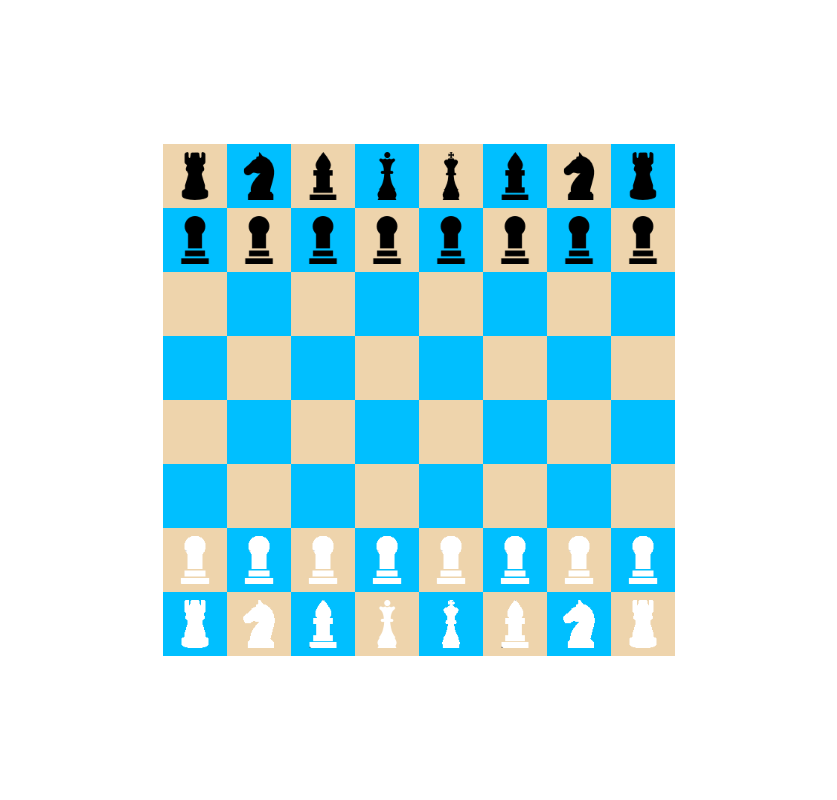
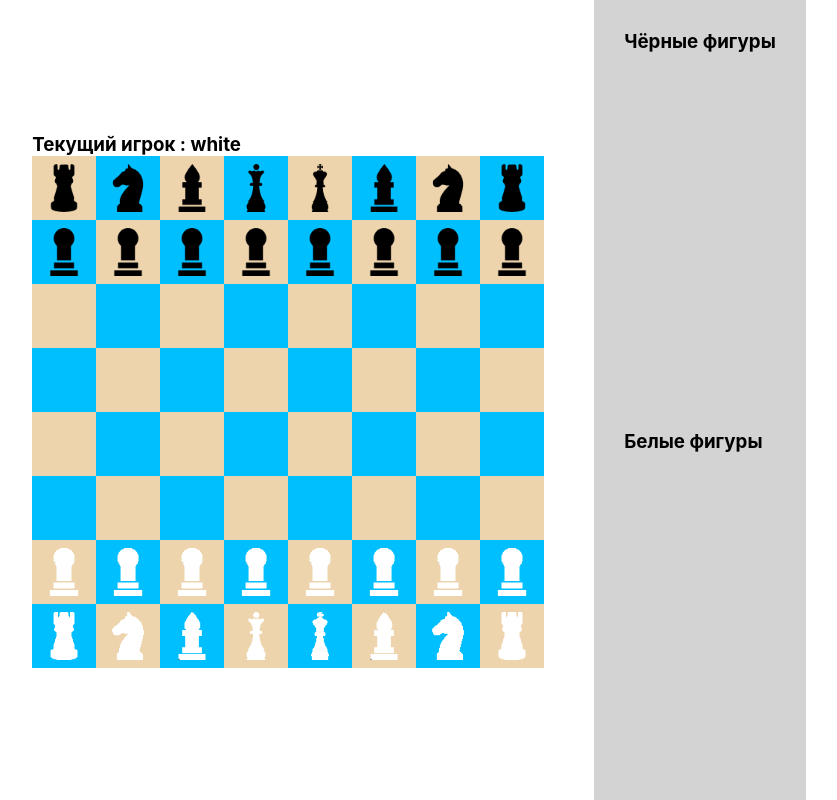
Before and after one commit to PavelZhandin/React_chess_game, a React (Create React App) app: page / in a window 1280 px wide. Shown: the whole page, without its empty margins (221-1058 px from the left). Built offline with nearby package versions, Linux system fonts and the light colour scheme.

Commit message:
implement lost figures logic and displaying, implement players turns

```diff
--- a/src/App.css
+++ b/src/App.css
@@ -51,3 +51,10 @@
   border-radius: 50%;
   background-color: #22c022;
 }
+
+.lost {
+  height: calc(50vh - 60px);
+  padding: 30px;
+  margin-left: 50px;
+  background-color: lightgray;
+}
--- a/src/App.tsx
+++ b/src/App.tsx
@@ -2,13 +2,21 @@ import { useEffect, useState } from "react";
 import "./App.css";
 import BoardComponent from "./components/BoardComponent";
 import { Board } from "./models/Board";
+import { Player } from "./models/Player";
+import { Colors } from "./models/Colors";
+import LostFigures from "./components/LostFigures";
 
 function App() {
   const [board, setBoard] = useState(new Board());
+  const [whitePlayer, setWhitePlayer] = useState(new Player(Colors.WHITE));
+  const [blackPlayer, setBlackPlayer] = useState(new Player(Colors.BLACK));
+  const [currentPlayer, setCurrentPlayer] = useState<Player | null>(null);
 
   useEffect(() => {
     restart();
+    setCurrentPlayer(whitePlayer);
   }, []);
+
   function restart() {
     const newBoard = new Board();
     newBoard.initCells();
@@ -16,9 +24,24 @@ function App() {
     setBoard(newBoard);
   }
 
+  function swapPlayer() {
+    setCurrentPlayer(
+      currentPlayer?.color === Colors.WHITE ? blackPlayer : whitePlayer
+    );
+  }
+
   return (
     <div className="App">
-      <BoardComponent board={board} setBoard={setBoard} />
+      <BoardComponent
+        board={board}
+        setBoard={setBoard}
+        currentPlayer={currentPlayer}
+        swapPlayer={swapPlayer}
+      />
+      <div>
+        <LostFigures title={"Чёрные фигуры"} figures={board.lostBlackFigures} />
+        <LostFigures title={"Белые фигуры"} figures={board.lostWhiteFigures} />
+      </div>
     </div>
   );
 }
--- a/src/components/BoardComponent.tsx
+++ b/src/components/BoardComponent.tsx
@@ -2,13 +2,21 @@ import React, { useEffect, useState } from "react";
 import { Board } from "../models/Board";
 import CellComponent from "./CellComponent";
 import { Cell } from "../models/Cell";
+import { Player } from "../models/Player";
 
 interface BoardProps {
   board: Board;
   setBoard: (board: Board) => void;
+  currentPlayer: Player | null;
+  swapPlayer: () => void;
 }
 
-const BoardComponent = ({ board, setBoard }: BoardProps) => {
+const BoardComponent = ({
+  board,
+  setBoard,
+  currentPlayer,
+  swapPlayer,
+}: BoardProps) => {
   const [selectedCell, setSelectedCell] = useState<Cell | null>(null);
 
   function click(cell: Cell) {
@@ -18,9 +26,13 @@ const BoardComponent = ({ board, setBoard }: BoardProps) => {
       selectedCell.figure?.canMove(cell)
     ) {
       selectedCell.moveFigure(cell);
+      swapPlayer();
       setSelectedCell(null);
+      updateBoard();
     } else {
+      if (cell.figure?.color === currentPlayer?.color) {
         setSelectedCell(cell);
+      }
     }
   }
 
@@ -39,6 +51,8 @@ const BoardComponent = ({ board, setBoard }: BoardProps) => {
   }, [selectedCell]);
 
   return (
+    <div>
+      <h3>Текущий игрок : {currentPlayer?.color}</h3>
       <div className="board">
         {board.cells.map((row, index) => (
           <React.Fragment key={index}>
@@ -55,6 +69,7 @@ const BoardComponent = ({ board, setBoard }: BoardProps) => {
           </React.Fragment>
         ))}
       </div>
+    </div>
   );
 };
 
--- /dev/null
+++ b/src/components/LostFigures.tsx
@@ -0,0 +1,25 @@
+import React, { FC } from "react";
+import { Figure } from "../models/figures/Figure";
+
+type LostFiguresProps = {
+  title: string;
+  figures: Figure[];
+};
+
+const LostFigures: FC<LostFiguresProps> = ({ title, figures }) => {
+  return (
+    <div className="lost">
+      <h3>{title}</h3>
+      {figures.map((figure) => (
+        <div key={figure.id}>
+          {figure.name}{" "}
+          {figure.logo && (
+            <img width={20} height={20} src={figure.logo} alt="" />
+          )}
+        </div>
+      ))}
+    </div>
+  );
+};
+
+export default LostFigures;
--- a/src/models/Board.ts
+++ b/src/models/Board.ts
@@ -1,6 +1,7 @@
 import { Cell } from "./Cell";
 import { Colors } from "./Colors";
 import { Bishop } from "./figures/Bishop";
+import { Figure } from "./figures/Figure";
 import { King } from "./figures/King";
 import { Knight } from "./figures/Knight";
 import { Pawn } from "./figures/Pawn";
@@ -9,6 +10,8 @@ import { Rook } from "./figures/Rook";
 
 export class Board {
   cells: Cell[][] = [];
+  lostBlackFigures: Figure[] = [];
+  lostWhiteFigures: Figure[] = [];
 
   public initCells() {
     for (let i = 0; i < 8; i++) {
@@ -31,6 +34,8 @@ export class Board {
   public getCopyBoard(): Board {
     const newBoard = new Board();
     newBoard.cells = this.cells;
+    newBoard.lostBlackFigures = this.lostBlackFigures;
+    newBoard.lostWhiteFigures = this.lostWhiteFigures;
     return newBoard;
   }
 
@@ -90,7 +95,5 @@ export class Board {
     this.addPawns();
     this.addRooks();
     this.addKnights();
-
-    // new Queen(Colors.WHITE, this.getCell(3, 3));
   }
 }
--- a/src/models/Cell.ts
+++ b/src/models/Cell.ts
@@ -95,9 +95,18 @@ export class Cell {
     this.figure.cell = this;
   }
 
+  addLostFigure(figure: Figure) {
+    figure.color === Colors.WHITE
+      ? this.board.lostWhiteFigures.push(figure)
+      : this.board.lostBlackFigures.push(figure);
+  }
+
   moveFigure(target: Cell) {
     if (this.figure?.canMove(target)) {
       this.figure?.moveFigure(target);
+      if (target.figure) {
+        this.addLostFigure(target.figure);
+      }
       target.setFigure(this.figure);
       this.figure = null;
     }
--- a/src/models/Player.ts
+++ b/src/models/Player.ts
@@ -1 +1,9 @@
-export class Player {}
+import { Colors } from "./Colors";
+
+export class Player {
+  color: Colors;
+
+  constructor(color: Colors) {
+    this.color = color;
+  }
+}
```
Lines whose indentation alone changed are shown as unchanged.
